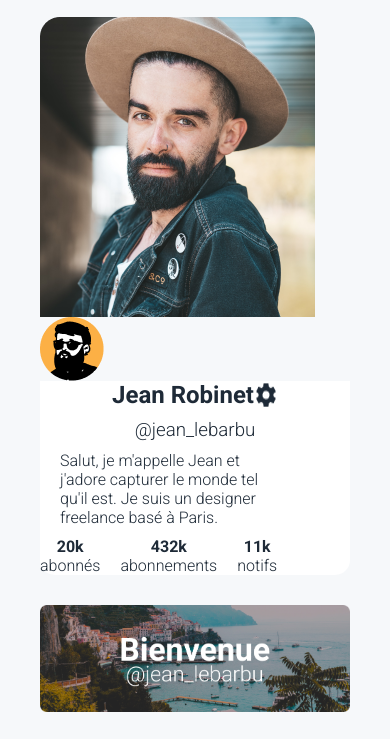
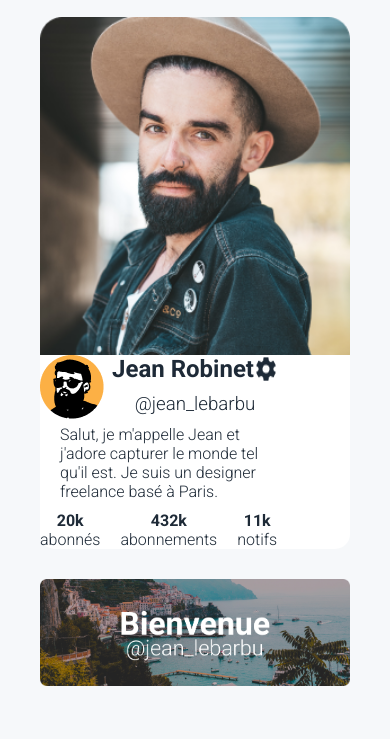
Before and after one commit to rmondija/projet-insta, a plain HTML site: page profil.html in a window 390 px wide. Shown: the part 73-812 px from the top of the page. Drawn offline with Linux system fonts and the light colour scheme.

Commit message:
changement css

```diff
--- a/profil.css
+++ b/profil.css
@@ -67,7 +67,9 @@ a:hover {
     text-align: center;
     font-weight: 300;
 }
-
+.robinet{.photo{position: relative;}
+.icone {position: absolute;
+align-items: flex-end;}}
 .Jean {
     background-color: white;
     border-radius: 0 0 15px 15px;
@@ -201,13 +203,13 @@ p {
     padding-right: 20px;
 }
 
-@media (max-width: 830px) {
+@media (max-width: 480px) {
     .accueil {
         display: none;
     }
 }
 
-@media (max-width:830px) {
+@media (max-width:859px) {
     #s1 {
         grid-template-columns: 1fr;
         grid-template-areas:
@@ -228,9 +230,10 @@ p {
     .images1 {
         display: none;
     }
+    .photo{width: 100%;}
 
 }
-@media (max-width:830px){
+@media (max-width:780px){
  footer{ background-color: #1E2A37;
      color: #F6F8FA;
     justify-content: center;
```
